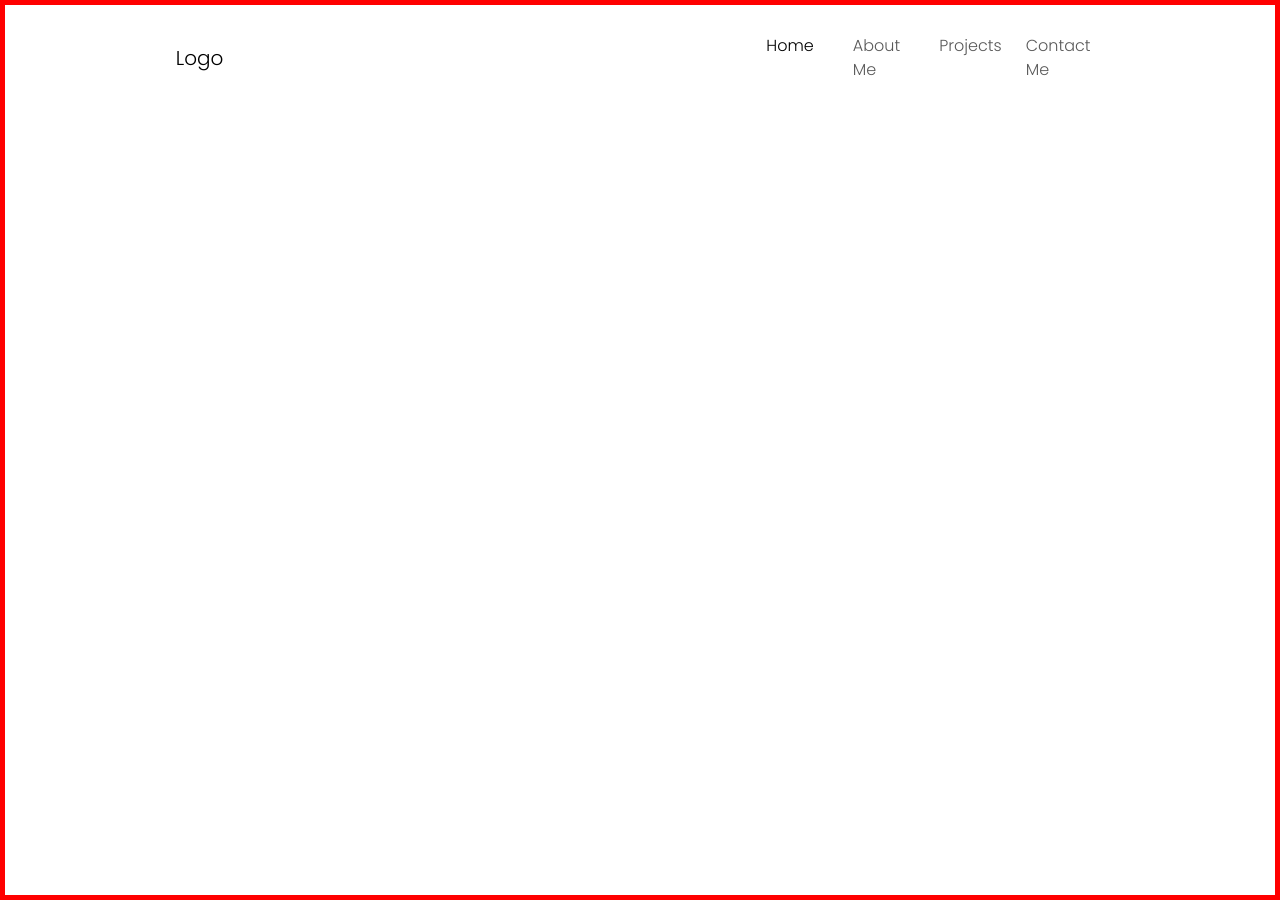
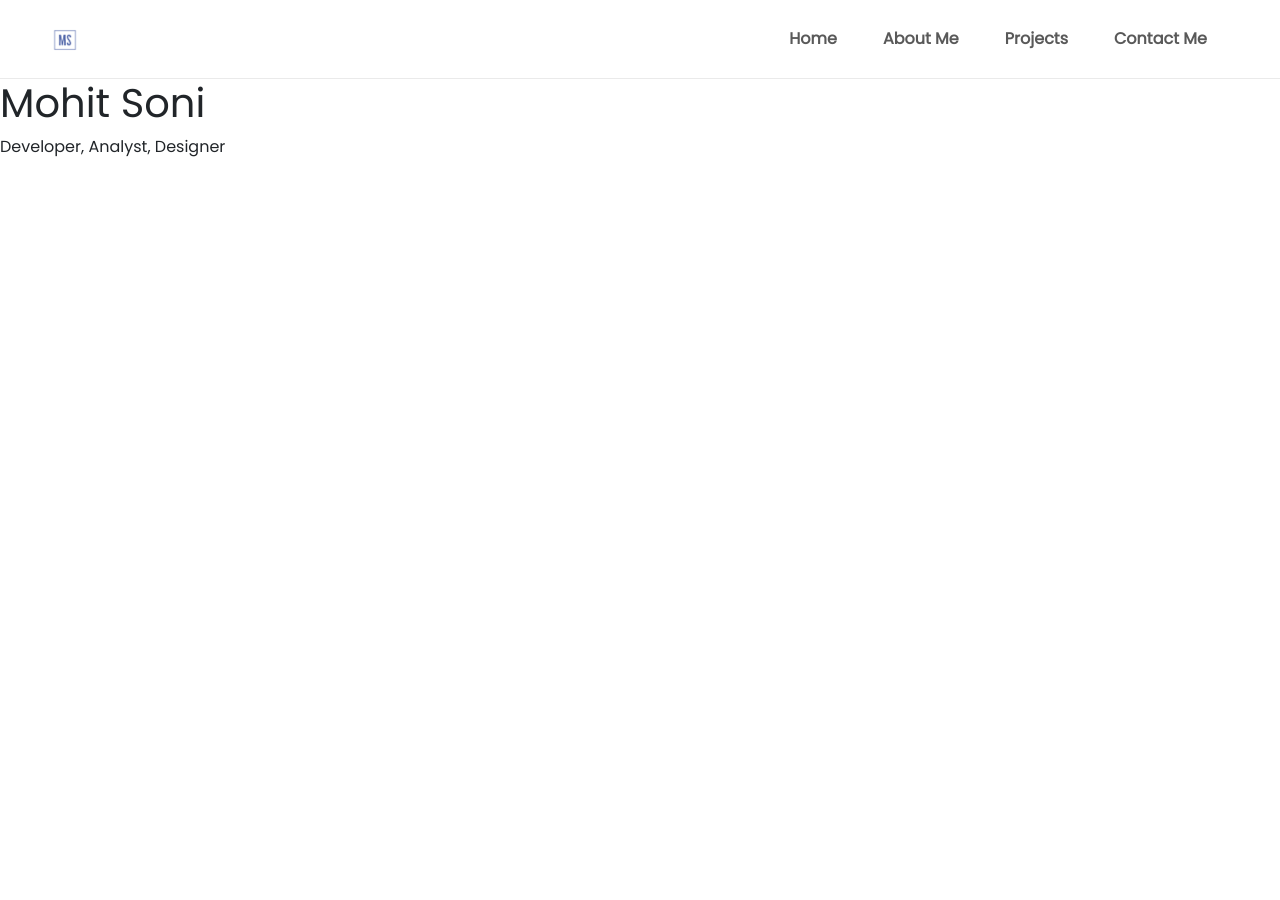
Before and after one commit to MohitSoni11/portfolio-website, a Python web app: template templates/index.html in a window 1280 px wide. After the commit the page ends 157 px from the top, so only its background shows below. Run offline with Jinja, Linux system fonts and the light colour scheme; the template is opened without the code that fills it, so the values that code supplies are empty.

Commit message:
Done with navbar layout

```diff
--- a/static/main.css
+++ b/static/main.css
@@ -2,42 +2,23 @@
 
 @import url('https://fonts.googleapis.com/css2?family=Poppins:wght@200;300;400&display=swap');
 
-/* Setting Variables */
-
-:root {
-  --dark-red: #280000;
+* {
+  margin: 0;
 }
-
-/* Basic CSS Rules */
 
 body {
   font-family: 'Poppins';
-  font-weight: 300;
 }
 
 nav {
-  margin-top: 1%;
+  border-bottom: rgba(185, 184, 184, 30%) solid 1px;
 }
 
-/* Class-based CSS Rules */
-
-.navbar-nav {
-  margin-left: auto;
-  width: 40%;
+.nav-container {
+  padding: 10px 50px;
+  font-weight: bold;
 }
 
 .nav-item {
-  width: 25%;
+  margin: 0 15px;
 }
-
-.fill-div {
-  background-color: white;
-  height: 90vh;
-}
-
-/* ID-based CSS Rules */
-
-#home {
-  border: red solid 5px;
-  height: 900px;
-}
--- a/templates/index.html
+++ b/templates/index.html
@@ -15,14 +15,22 @@
   <title>Mohit Soni's Portfolio</title>
 </head>
 <body>
-  <section id="home">
   <!-- Navbar -->
-    <nav class="navbar sticky-top navbar-expand-lg w-75 mx-auto">
-      <div class="container-fluid">
-        <a href="#" class="navbar-brand">Logo</a>
+  <nav class="navbar sticky-top navbar-expand-lg">
+    <div class="container-fluid nav-container">
+      <a href="#" class="navbar-brand">
+        <img src="/assets/Mohit Soni-1.png" width="30px" height="30px" alt="">
+      </a>
+
+      <!-- Button to collapse navbar in small screen size-->
+      <button class="navbar-toggler" type="button" data-toggle="collapse" data-target="#navbarSupportedContent" aria-controls="navbarSupportedContent" aria-expanded="false" aria-label="Toggle navigation">
+        <span class="navbar-toggler-icon"></span>
+      </button>
+
+      <!-- Navbar items -->
       <div class="collapse navbar-collapse" id="navbarNavDropdown">
-          <ul class="navbar-nav">
-            <li class="nav-item"><a href="#" class="nav-link active">Home</a></li>
+        <ul class="navbar-nav ms-auto">
+          <li class="nav-item active"><a href="#" class="nav-link">Home</a></li>
           <li class="nav-item"><a href="#" class="nav-link">About Me</a></li>
           <li class="nav-item"><a href="#" class="nav-link">Projects</a></li>
           <li class="nav-item"><a href="#" class="nav-link">Contact Me</a></li>
@@ -31,9 +39,10 @@
     </div>
   </nav>
 
-    <!-- Home Section -->
-    <div class="w-75 mx-auto">
-
+  <section id="home">
+    <div class="title">
+      <h1 class="name">Mohit Soni</h1>
+      <p class="description">Developer, Analyst, Designer</p>
     </div>
 
   </section>
```
Also changed, not shown: assets/Mohit Soni-1.png (added). Lines whose indentation alone changed are shown as unchanged.
